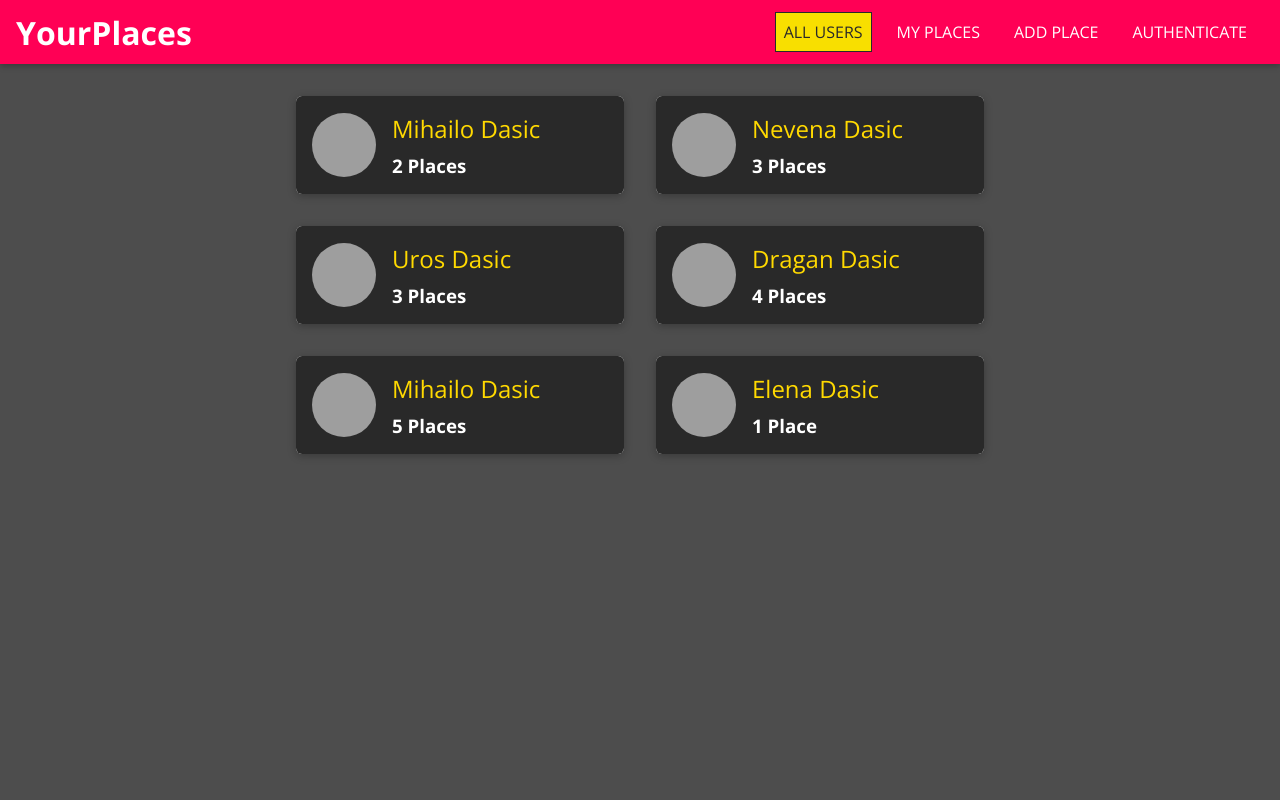
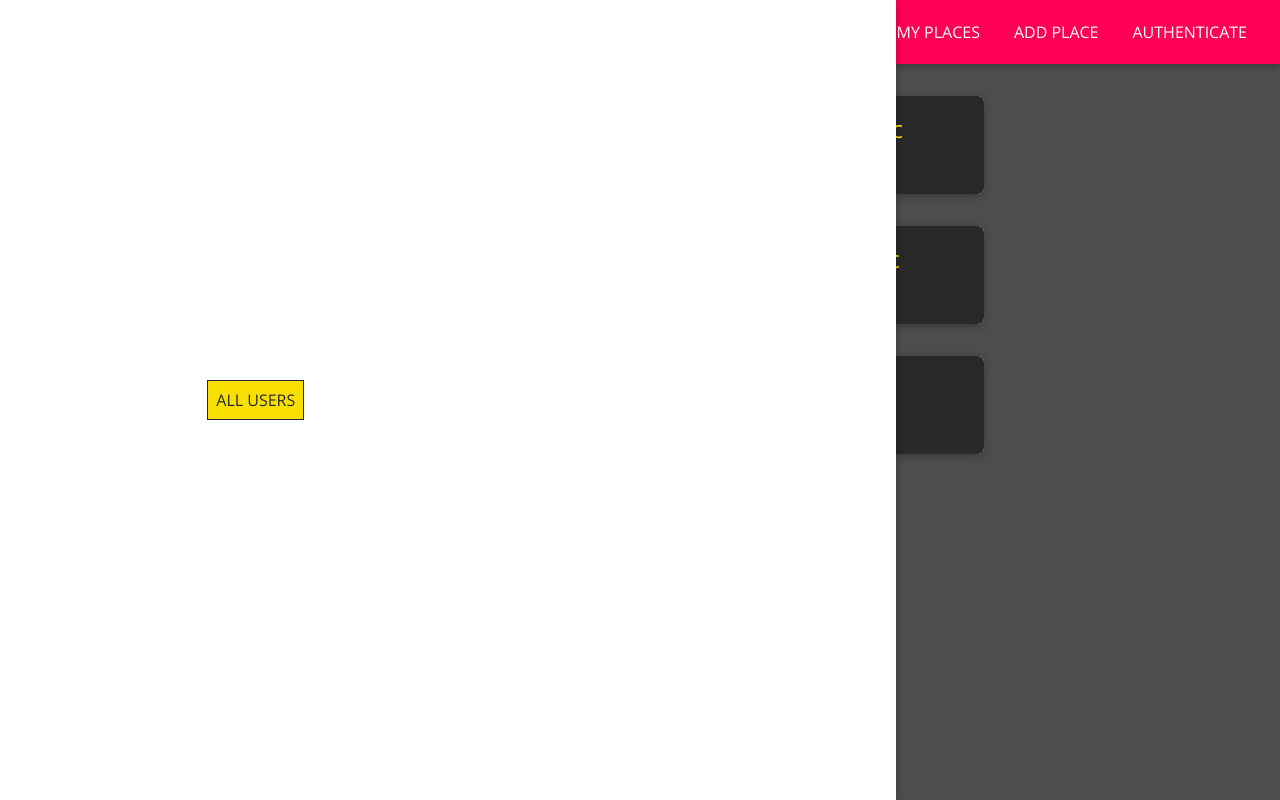
Before and after one commit to uros92dasic/React_Frontend, a React (Create React App) app: page / in a window 1280 px wide. Built offline with nearby package versions, Linux system fonts and the light colour scheme; grey boxes are pictures that could not be loaded.

Commit message:
add desktop and movile navigation

```diff
--- a/src/shared/components/Navigation/MainNavigation.js
+++ b/src/shared/components/Navigation/MainNavigation.js
@@ -3,9 +3,16 @@ import { Link } from "react-router-dom";
 import MainHeader from "./MainHeader";
 import './MainNavigation.css';
 import NavLinks from "./NavLinks";
+import SideDrawer from "./SideDrawer";
 
 const MainNavigation = (props) => {
     return (
+        <>
+        <SideDrawer>
+            <nav className="main-navigation__drawer-nav">
+                <NavLinks />
+            </nav>
+        </SideDrawer>
         <MainHeader>
             <button className="main-navigation__menu-btn">
                 <span />
@@ -15,10 +22,11 @@ const MainNavigation = (props) => {
             <h1 className="main-navigation__title">
                 <Link to="/">YourPlaces</Link>
             </h1>
-            <nav>
+            <nav className="main-navigation__header-nav">
                 <NavLinks />
             </nav>
         </MainHeader>
+        </>
     );
 }
 
--- a/src/shared/components/Navigation/SideDrawer.css
+++ b/src/shared/components/Navigation/SideDrawer.css
@@ -0,0 +1,10 @@
+.side-drawer {
+  position: fixed;
+  left: 0;
+  top: 0;
+  z-index: 100;
+  height: 100vh;
+  width: 70%;
+  background: white;
+  box-shadow: 0 2px 8px rgba(0, 0, 0, 0.26);
+}
--- a/src/shared/components/Navigation/SideDrawer.js
+++ b/src/shared/components/Navigation/SideDrawer.js
@@ -1,8 +1,12 @@
 import React from "react";
+
+import './SideDrawer.css';
 
 const SideDrawer = (props) => {
     return (
-        <></>
+        <aside className="side-drawer">
+            {props.children}
+        </aside>
     );
 }
 
```
